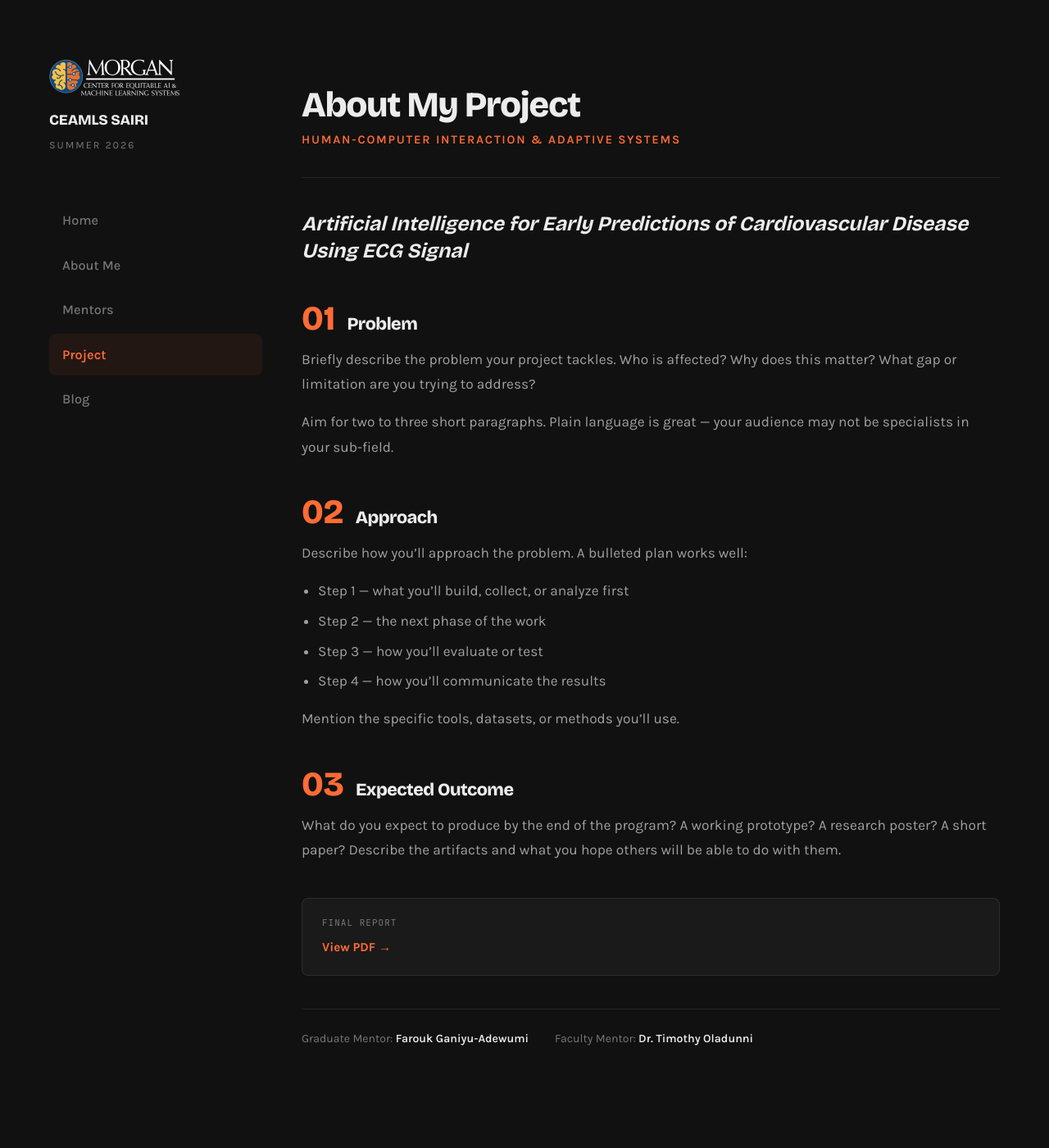
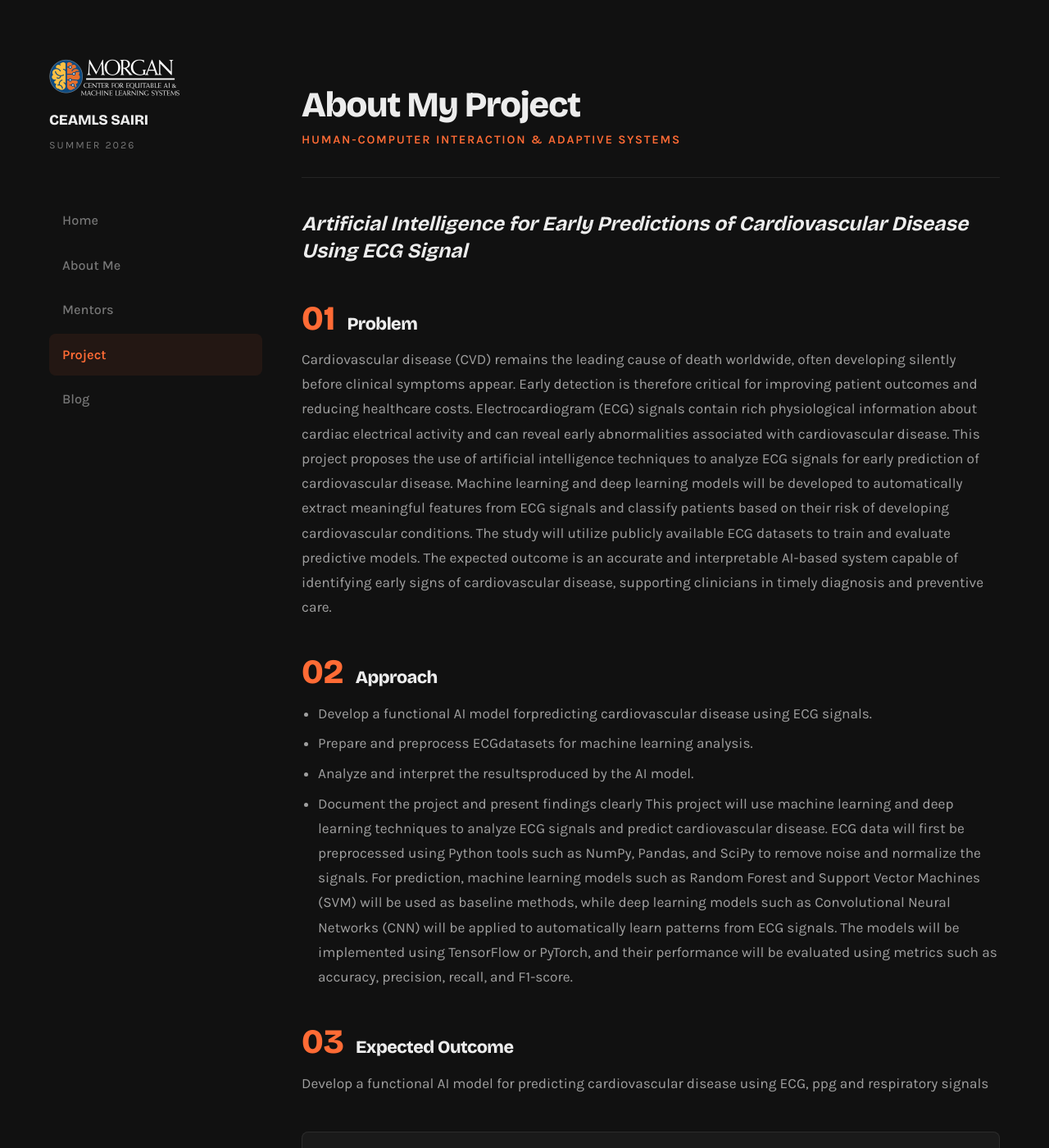
Before and after one commit to sanaareeves7/sanaareeves7ceamls26.github.io, a Jekyll site: the page built from pages/about-my-project.md, in a window 1280 px wide and 1400 px high. Shown: the whole window at 82% size. Built offline with Jekyll 4.4.1, drawn with Linux system fonts in a browser that asks for light colours.

Commit message:
Update about-my-project.md

```diff
--- a/pages/about-my-project.md
+++ b/pages/about-my-project.md
@@ -7,27 +7,15 @@ subtitle: Human-Computer Interaction & Adaptive Systems
 project_title: "Artificial Intelligence for Early Predictions of Cardiovascular Disease Using ECG Signal"
 
 problem: |
-  Briefly describe the problem your project tackles. Who is affected? Why does this
-  matter? What gap or limitation are you trying to address?
-
-  Aim for two to three short paragraphs. Plain language is great — your audience
-  may not be specialists in your sub-field.
+  Cardiovascular disease (CVD) remains the leading cause of death worldwide, often developing silently before clinical symptoms appear. Early detection is therefore critical for improving patient outcomes and reducing healthcare costs. Electrocardiogram (ECG) signals contain rich physiological information about cardiac electrical activity and can reveal early abnormalities associated with cardiovascular disease. This project proposes the use of artificial intelligence techniques to analyze ECG signals for early prediction of cardiovascular disease. Machine learning and deep learning models will be developed to automatically extract meaningful features from ECG signals and classify patients based on their risk of developing cardiovascular conditions. The study will utilize publicly available ECG datasets to train and evaluate predictive models. The expected outcome is an accurate and interpretable AI-based system capable of identifying early signs of cardiovascular disease, supporting clinicians in timely diagnosis and preventive care.
 
 approach: |
-  Describe how you'll approach the problem. A bulleted plan works well:
-
-  - Step 1 — what you'll build, collect, or analyze first
-  - Step 2 — the next phase of the work
-  - Step 3 — how you'll evaluate or test
-  - Step 4 — how you'll communicate the results
-
-  Mention the specific tools, datasets, or methods you'll use.
-
+  - Develop a functional AI model forpredicting cardiovascular disease using ECG signals.
+  - Prepare and preprocess ECGdatasets for machine learning analysis.
+  - Analyze and interpret the resultsproduced by the AI model.
+  -  Document the project and present findings clearly This project will use machine learning and deep learning techniques to analyze ECG signals and predict cardiovascular disease. ECG data will first be preprocessed using Python tools such as NumPy, Pandas, and SciPy to remove noise and normalize the signals. For prediction, machine learning models such as Random Forest and Support Vector Machines (SVM) will be used as baseline methods, while deep learning models such as Convolutional Neural Networks (CNN) will be applied to automatically learn patterns from ECG signals. The models will be implemented using TensorFlow or PyTorch, and their performance will be evaluated using metrics such as accuracy, precision, recall, and F1-score.
 outcome: |
-  What do you expect to produce by the end of the program? A working prototype?
-  A research poster? A short paper? Describe the artifacts and what you hope
-  others will be able to do with them.
-
+  Develop a functional AI model for predicting cardiovascular disease using ECG, ppg and respiratory signals
 final_report_url: https://example.com/your-report.pdf
 
 grad_mentor:
```
